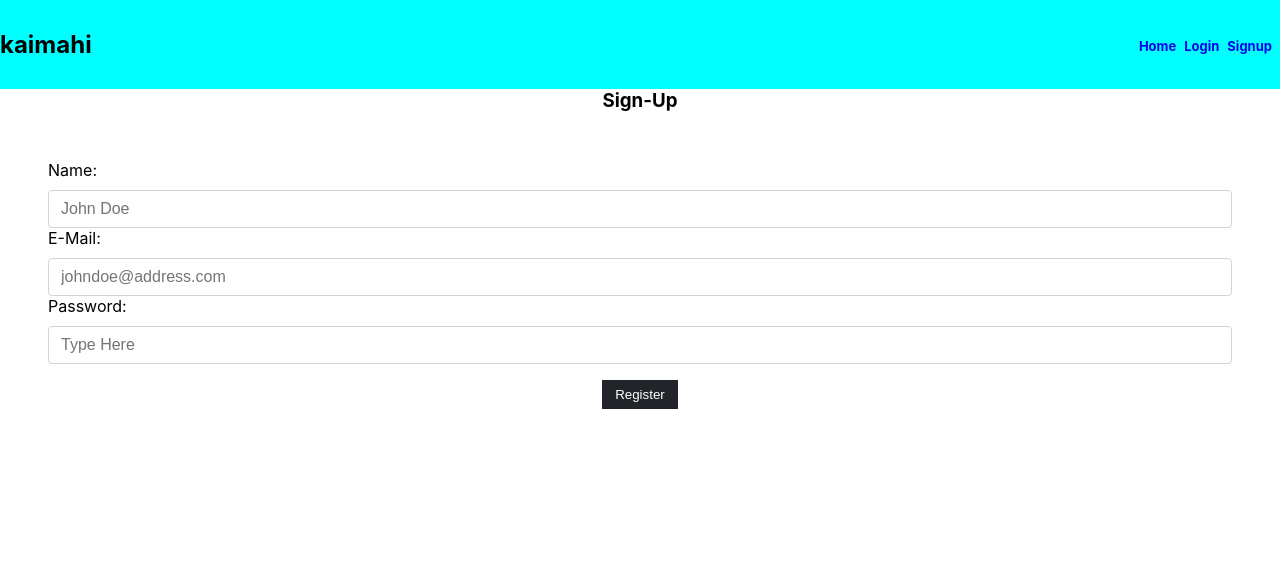
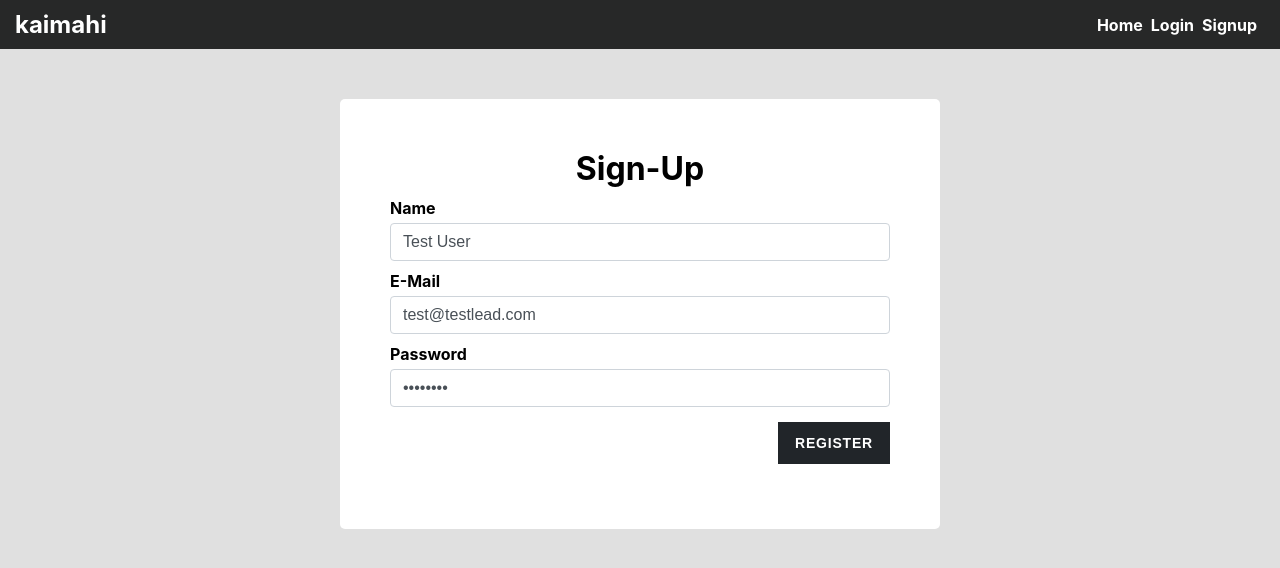
Before and after one commit to jvaughan007/kaimahi-client, a React (Create React App) app: page /signup in a window 1280 px wide. Shown: the top 568 px of the page. Built offline with nearby package versions, Linux system fonts and the light colour scheme.

Commit message:
updated styling and got rid of console logs

```diff
--- a/src/App.css
+++ b/src/App.css
@@ -2,45 +2,57 @@
   box-sizing: border-box;
   margin: 0;
   padding: 0;
-  background-color: #fff;
-}
-html {
-  width: 100%;
 }
 
 html, body {
   margin: 0;
   padding: 0;
+  height: 100%;
+  background-color: #e0e0e0;
 }
 
-.addleadForm {
-  margin: 2rem;
-}
-
-.addleadForm > .formButtons {
-  display: flex;
-  margin: 2rem;
-  justify-content: center;
+.addleadForm .formButtons {
+  text-align: end;
+  margin: 15px 0px;
 }
 
 .formButtons > button {
-  margin: 1rem;
-  justify-content: center;
+  margin-left: 10px;
 }
 
 .loginForm, .signupForm {
-  margin: 3rem;
+  background: white;
+  padding: 50px;
+  border-radius: 5px;
+}
+
+.loginForm h1 {
+  margin: 15px 0;
+  text-align:center;
 }
 
 .loginFormButton, .signupFormButton {
-  display: flex;
-  margin: 1rem;
-  justify-content: center;
+  margin: 15px 0;
+  text-align: right;
+}
+
+.loginFormButton button, .signupFormButton button {
+  padding: 0.75rem 1rem;
+  font-size: 14px;
+  font-weight: bold;
+  letter-spacing: 0.8px;
+  text-transform: uppercase;
+}
+
+.form-control {
+  margin: 10px 0;
 }
 
 .form-control label {
   display: block;
-  margin-bottom: 10px;
+  font-weight: bold;
+  letter-spacing: 0.8;
+  margin-bottom: 5px;
 }
 
 .form-control input {
@@ -95,7 +107,7 @@ button {
 
 .userHeader {
   display: flex;
-  justify-content: center;
+
 }
 
 .adminTools {
@@ -121,20 +133,19 @@ nav > a, nav > button {
 }
 
 .appLogo h2 {
-  background-color: aqua;
+  background-color: #272828;
+  color: white;
 }
 
 .navLinkList > li {
-  background-color: aqua;
+  background-color: #272828;
   font-weight: bold;
 }
 
 .navLinkList > li > a {
-  text-decoration-line: none;
-  list-style-type: none;
+  text-decoration: none;
   margin-right: .5rem;
-  font-size: small;
-  background-color: aqua;
+  color: white;
 }
 
 .navLinkList > li > a:hover {
@@ -142,7 +153,7 @@ nav > a, nav > button {
 }
 
 .navLinkList {
-  background-color: aqua;
+  background-color: #272828;
   display: flex;
   align-items: baseline;
   list-style: none;
@@ -156,8 +167,13 @@ nav > a, nav > button {
   display: flex;
   justify-content: space-between;
   align-items: center;
-  padding: 30px 0%;
-  background-color: aqua;
+  padding: 10px 15px;
+  background-color: #272828;
+}
+
+.AddLeadForm {
+  margin: 10px;
+  border-bottom: 1px solid #c3c3c3;
 }
 
 .leadTool {
@@ -174,6 +190,7 @@ nav > a, nav > button {
 
 .viewedUser {
   font-size: large;
+  flex: 1;
 }
 
 .welcome {
@@ -214,7 +231,43 @@ nav > a, nav > button {
 
 .leadsTable {
   overflow-x: auto;
-  overflow-y:auto;
+}
+
+.tableHeader {
+  margin: 10px;
+}
+
+.leadsList {
+  padding: 0;
+  margin: 0 10px;
+  list-style: none;
+}
+
+.leadsList li {
+  display: flex;
+  flex-wrap: wrap;
+  background: white;
+  padding: 10px 15px;
+  border-radius: 5px;
+  align-items: center;
+  border: 1px solid lightgrey;
+  margin-bottom: 15px;
+}
+
+.leadsList .leadsDetails {
+  text-overflow: ellipsis;
+  overflow: hidden;
+}
+
+.last-contacted-date {
+  color: #757575;
+  font-weight: bold;
+  font-size: 13px;
+  margin-top: 5px;
+}
+
+.leadsList button {
+  margin: 10px 10px 10px 0;
 }
 
 .Features {
@@ -233,6 +286,22 @@ nav > a, nav > button {
 }
 
 @media screen and (min-width: 767px) {
+  .loginForm, .signupForm {
+    margin: 50px auto;
+    width: 600px;
+  }
+
+  .dashboardContainer {
+    width: 600px;
+  }
+
+  .leadsList .leadsDetails {
+    flex: 1;
+  }
+
+  .leadsList button {
+    margin: 0 0 0 10px;
+  }
 
   .Features {
     display: flex;
--- a/src/App.js
+++ b/src/App.js
@@ -16,7 +16,6 @@ import './App.css';
 
 export const PrivateRoute = ({component: Component, currentUser, ...rest}) => {
   const [loading, setLoading] = useState(true)
-  console.log('herec')
   useEffect(() => {
     if(currentUser.accessToken) {
       setLoading(false);
--- a/src/pages/AddLeadForm/index.js
+++ b/src/pages/AddLeadForm/index.js
@@ -1,19 +1,16 @@
 import React, { Component } from "react";
-import config from '../../config';
+import config from "../../config";
 import KaimahiContext from "../../KaimahiContext";
-
-
-
 
 class AddLead extends Component {
   static contextType = KaimahiContext;
   constructor(props) {
-        super(props)
+    super(props);
     this.state = {
-            name: null,
-            email: null,
-            phone: null,
-            lastContacted: null,
+      name: "",
+      email: "",
+      phone: "",
+      lastContacted: "",
     };
   }
 
@@ -22,19 +19,22 @@ class AddLead extends Component {
       name: leadToEdit.name,
       email: leadToEdit.email,
       phone: leadToEdit.phone,
-            lastContacted: leadToEdit.lastContacted.substring(0, leadToEdit.lastContacted.length - 8),
-        })
-    }
+      lastContacted: leadToEdit.lastContacted.substring(
+        0,
+        leadToEdit.lastContacted.length - 8
+      ),
+    });
+  };
 
   componentDidUpdate(prevProps) {
     if (prevProps.leadToEdit !== this.props.leadToEdit) {
-            this.setLeadInState(this.props.leadToEdit)
+      this.setLeadInState(this.props.leadToEdit);
     }
   }
 
   componentDidMount() {
     if (this.props.leadToEdit && this.props.leadToEdit.id) {
-            this.setLeadInState(this.props.leadToEdit)
+      this.setLeadInState(this.props.leadToEdit);
     }
   }
 
@@ -47,75 +47,118 @@ class AddLead extends Component {
       email: this.state.email,
       phone: this.state.phone,
       last_contacted: this.state.lastContacted,
-            account_id: currentUser.id
-        }
+      account_id: currentUser.id,
+    };
     const headersAndData = {
       headers: {
-                'Accept': 'application/json',
-                'Content-Type': 'application/json',
-                'authorization': currentUser.accessToken
+        Accept: "application/json",
+        "Content-Type": "application/json",
+        authorization: currentUser.accessToken,
       },
-            body: JSON.stringify(data)
-        }
+      body: JSON.stringify(data),
+    };
     let optionsForFetch = {
-            method: 'POST',
-            ...headersAndData
+      method: "POST",
+      ...headersAndData,
     };
     if (this.props.leadToEdit.id) {
       url = `${config.CONFIG_API_ENDPOINT}/api/v1/leads/${this.props.leadToEdit.id}`;
       optionsForFetch = {
-                method: 'PATCH',
-                ...headersAndData
-            }
+        method: "PATCH",
+        ...headersAndData,
+      };
     }
     fetch(url, optionsForFetch)
-        .then(res => res.json())
+      .then((res) => res.json())
       .then((resp) => {
         this.closeForm();
-            window.location.href='/dashboard';
-        })
-    }
+        window.location.href = "/dashboard";
+      });
+  };
 
   handleChange = (e) => {
     this.setState({
-            [e.target.name]: e.target.value
-        })
-    }
+      [e.target.name]: e.target.value,
+    });
+  };
 
   closeForm = () => {
     this.props.toggleForm();
-    }
+  };
 
   render() {
-        const { name, email, phone, lastContacted } = this.state
+    const { name, email, phone, lastContacted } = this.state;
     const { leadToEdit } = this.props;
     return (
       <>
-            <h3 class="leadFormHeader">{leadToEdit && leadToEdit.id ? `Edit ${leadToEdit.name}` : 'Add a new lead'}</h3>
-            <form className="addleadForm" ref="form" onSubmit={this.handleSubmit}>
+        <h3 class="leadFormHeader">
+          {leadToEdit && leadToEdit.id
+            ? `Edit ${leadToEdit.name}`
+            : "Add a new lead"}
+        </h3>
+        <form className="addleadForm" onSubmit={this.handleSubmit}>
           <div className="form-control">
-                    <label for="name">Name:</label>
-                    <input required type="text" name="name" id="name" value={name} onChange={this.handleChange} placeholder="John Doe" />
+            <label htmlFor="name">Name:</label>
+            <input
+              required
+              type="text"
+              name="name"
+              id="name"
+              value={name}
+              onChange={this.handleChange}
+              placeholder="John Doe"
+            />
           </div>
           <div className="form-control">
-                    <label for="email">E-Mail:</label>
-                    <input required type="text" name="email" id="email" value={email} onChange={this.handleChange} placeholder="johndoe@address.com" />
+            <label htmlFor="email">E-Mail:</label>
+            <input
+              required
+              type="text"
+              name="email"
+              id="email"
+              value={email}
+              onChange={this.handleChange}
+              placeholder="johndoe@address.com"
+            />
           </div>
           <div className="form-control">
-                    <label for="password">Phone:</label>
-                    <input required type="text" name="phone" id="phone" value={phone} onChange={this.handleChange} placeholder="+44(0)257362" />
+            <label htmlFor="password">Phone:</label>
+            <input
+              required
+              type="text"
+              name="phone"
+              id="phone"
+              value={phone}
+              onChange={this.handleChange}
+              placeholder="+44(0)257362"
+            />
           </div>
           <div className="form-control">
-                    <label for="lastContacted">Last Contacted:</label>
-                    <input required type="datetime-local" name="lastContacted" id="lastContacted" value={lastContacted} onChange={this.handleChange} />
+            <label htmlFor="lastContacted">Last Contacted:</label>
+            <input
+              required
+              type="datetime-local"
+              name="lastContacted"
+              id="lastContacted"
+              value={lastContacted}
+              onChange={this.handleChange}
+            />
           </div>
           <div className="formButtons">
-                <button type="submit" className="signupButton" >{leadToEdit && leadToEdit.id ? 'Update' : 'Add Lead'}</button>
-                <button onClick={this.closeForm} type="button" className="signupButton" >Cancel</button>
+            <button type="submit" className="signupButton">
+              {leadToEdit && leadToEdit.id ? "Update" : "Submit"}
+            </button>
+            <button
+              onClick={this.closeForm}
+              type="button"
+              className="signupButton"
+            >
+              Cancel
+            </button>
           </div>
         </form>
       </>
-        )
+    );
   }
 }
 
--- a/src/pages/Dashboard/index.js
+++ b/src/pages/Dashboard/index.js
@@ -4,33 +4,25 @@ import config from "../../config";
 import { Link } from "react-router-dom";
 import AddLead from "../AddLeadForm";
 
-
-
-const ListLeads = (props) => (
-  <div className="leadsTable">
-    <table className="center">
-      <thead>
-        <tr>
-          <th>Name</th>
-          <th>Last Contacted</th>
-          <th>Phone</th>
-          <th>Email</th>
-          <th>Actions</th>
-        </tr>
-      </thead>
-      <tbody>
+const ListLeadsUL = (props) => (
+  <ul className="leadsList">
     {props.leads.map(lead => (
-          <tr key={lead.id}>
-            <td>{lead.name}</td>
-            <td>{new Date(lead.lastContacted).toLocaleDateString()}</td>
-            <td>{lead.phone}</td>
-            <td>{lead.email}</td>
-            <th><button className="leadTool" onClick={() => props.editLead(lead)}>Edit</button><button className="leadTool" onClick={() => props.handleDelete(lead)}>Delete</button></th>
-          </tr>
+      <li key={lead.id}>
+        <div className="leadsDetails">
+          <b><Link to={`/leads/${lead.id}`}>{lead.name}</Link></b><br />
+          <a href={`tel:${lead.phone}`}>{lead.phone}</a><br />
+          <a href={`mailto:${lead.email}`}>{lead.email}</a><br />
+          <div className="last-contacted-date">
+            Last contacted on {new Date(lead.lastContacted).toLocaleDateString()}
+          </div>
+        </div>
+        <div>
+          <button onClick={() => props.editLead(lead)}>Edit</button>
+          <button onClick={() => props.handleDelete(lead)}>Delete</button>
+        </div>
+      </li>
     ))}
-      </tbody>
-    </table>
-  </div>
+  </ul>
 )
 
 class Dashboard extends React.Component {
@@ -43,7 +35,6 @@ class Dashboard extends React.Component {
     }
 
     handleFilter = (e) => {
-      console.log(e.target.value);
       if (e.target.value === 1) {
 
       }
@@ -58,18 +49,11 @@ class Dashboard extends React.Component {
           'authorization': currentUser.accessToken
         }
       })
-      .then(res => res.json())
-      .then(data => {
-          this.setState({
-            leads: data
+      .then(() => {
+        this.fetchLeads();
+      }).catch(e => {
+        console.error(e)
       })
-      })
-      .then(
-        window.location.href='/dashboard'
-      ).catch(e => {
-          console.log(e)
-      })
-
     }
 
     editLead = (lead) => {
@@ -80,6 +64,10 @@ class Dashboard extends React.Component {
     }
 
     componentDidMount() {
+      this.fetchLeads();
+    }
+
+    fetchLeads = () => {
       const { currentUser } = this.context
       fetch(`${config.CONFIG_API_ENDPOINT}/api/v1/accounts/${currentUser.id}`, {
         method: 'GET',
@@ -89,14 +77,13 @@ class Dashboard extends React.Component {
         }
       })
       .then(res => {
-        console.log(res)
-        return res.json()})
-      .then(data => {
+        return res.json()
+      }).then(data => {
         this.setState({
           leads: data
         })
       }).catch(e => {
-          console.log(e)
+        console.error(e)
       })
     }
 
@@ -113,20 +100,16 @@ class Dashboard extends React.Component {
         <div className="dashboardContainer">
         <div className= "userHeader">
           <h2 className="viewedUser">{this.context.currentUser.name}'s Dashboard</h2>
-        </div>
           <div className="adminTools">
-
             <button onClick={this.toggleForm} type="button">Add lead</button>
           </div>
-        <div className="marketers" style={{display: "grid", justifyContent: "center"}}>
-          <div className="usernameContainer" style={{display: "flex", justifyContent: "align-left"}}>
-
         </div>
+        <div className="marketers">
           {this.state.showLeadForm ? <div className="AddLeadForm">
             <AddLead leadToEdit={this.state.leadToEdit} toggleForm={this.toggleForm} />
           </div> : null}
-          <h3 className="tableHeader" style={{ marginLeft: "20px" }}>Leads</h3>
-          <ListLeads editLead={this.editLead} leads={this.state.leads} handleDelete={this.handleDelete } />
+          <h3 className="tableHeader">Leads</h3>
+          <ListLeadsUL editLead={this.editLead} leads={this.state.leads} handleDelete={this.handleDelete } />
         </div>
       </div>
       )
--- a/src/pages/LoginPage/index.js
+++ b/src/pages/LoginPage/index.js
@@ -1,59 +1,78 @@
 import React, { Component } from "react";
-import config from "../../config"
+import config from "../../config";
 import KaimahiContext from "../../KaimahiContext";
 
 class LoginPage extends Component {
   static contextType = KaimahiContext;
   state = {
-        email: null,
-        password: null
-    }
+    email: "test@test.com",
+    password: "12345",
+  };
 
   loginAction = (e) => {
     e.preventDefault();
     fetch(`${config.CONFIG_API_ENDPOINT}/login`, {
-            method: 'POST',
-            body: JSON.stringify({ email: this.state.email, password: this.state.password }),
+      method: "POST",
+      body: JSON.stringify({
+        email: this.state.email,
+        password: this.state.password,
+      }),
       headers: {
-                'Content-Type': 'application/json'
-            }
+        "Content-Type": "application/json",
+      },
     })
-        .then(res => res.json())
-        .then(data => {
+      .then((res) => res.json())
+      .then((data) => {
         delete data.password;
         // store in context
         this.context.setCurrentUser(data);
         // store in sessionStorage
         sessionStorage.setItem("currentUser", JSON.stringify(data));
-            window.location.href = "/dashboard"
-        }).catch(e => {
-            console.log(e)
+        window.location.href = "/dashboard";
       })
-    }
+      .catch((e) => {
+        console.error(e);
+      });
+  };
 
   changeValue = (e) => {
     this.setState({
-            [e.target.name]: e.target.value
-        })
-    }
+      [e.target.name]: e.target.value,
+    });
+  };
 
   render() {
     return (
       <form className="loginForm" onSubmit={this.loginAction}>
+        <h1>Login</h1>
         <div className="form-control">
-                <label for="email">E-mail:</label>
-                <input onChange={this.changeValue} type="email" name="email" id="email"/>
+          <label htmlFor="email">E-mail</label>
+          <input
+            required
+            onChange={this.changeValue}
+            type="email"
+            name="email"
+            value={this.state.email}
+            id="email"
+          />
         </div>
         <div className="form-control">
-                <label for="password">Password:</label>
-                <input onChange={this.changeValue} type="password" name="password" id="password" />
+          <label htmlFor="password">Password</label>
+          <input
+            required
+            onChange={this.changeValue}
+            type="password"
+            value={this.state.password}
+            name="password"
+            id="password"
+          />
         </div>
         <div className="loginFormButton">
           <button type="submit">Login</button>
         </div>
       </form>
-        )
+    );
   }
 }
 
-export default LoginPage
+export default LoginPage;
--- a/src/pages/Signup/index.js
+++ b/src/pages/Signup/index.js
@@ -1,89 +1,104 @@
 import React, { Component } from "react";
-import config from '../../config';
-
-
-
+import config from "../../config";
 
 class Signup extends Component {
+  constructor(props) {
+    super(props);
+    this.state = {
+      name: "Test User",
+      email: "test@testlead.com",
+      password: "password",
+    };
+  }
 
   handleSubmit = (e) => {
     e.preventDefault();
-        console.log('signup button clicked');
-        console.log(this.state);
-        console.log(`${this.state.name} created with e-mail ${this.state.email}`);
     fetch(`${config.CONFIG_API_ENDPOINT}/signup`, {
-            method: 'POST',
+      method: "POST",
       headers: {
-                'Accept': 'application/json',
-                'Content-Type': 'application/json',
+        Accept: "application/json",
+        "Content-Type": "application/json",
       },
       body: JSON.stringify({
         name: this.state.name,
         email: this.state.email,
-                password: this.state.password
+        password: this.state.password,
+      }),
     })
-        })
-        .then(res => res.json())
+    .then((res) => res.json())
     .then(() => {
-            window.location.href='/login';
-        })
-
-    }
-
-    constructor(props) {
-        super(props)
-
-        this.state = {
-            name: '',
-            email: '',
-            password:''
-        }
-    }
+        window.location.href = "/login";
+    });
+  };
 
   handleNameChange = (e) => {
     this.setState({
-            name: e.target.value
-        })
-    }
+      name: e.target.value,
+    });
+  };
 
   handleEmailChange = (e) => {
     this.setState({
-            email: e.target.value
-        })
-    }
+      email: e.target.value,
+    });
+  };
 
   handlePasswordChange = (e) => {
     this.setState({
-            password: e.target.value
-        })
-    }
+      password: e.target.value,
+    });
+  };
 
   render() {
-        const { name, email, password } = this.state
+    const { name, email, password } = this.state;
     return (
       <div className="signupContainer">
-        <h3 className="signupHeader">Sign-Up</h3>
         <div className="signupForm">
-            <form ref="form" onSubmit={this.handleSubmit}>
+            <h1 className="signupHeader">Sign-Up</h1>
+          <form onSubmit={this.handleSubmit}>
             <div className="form-control">
-                    <label for="name">Name:</label>
-                    <input type="text" id="name" value={name} onChange={this.handleNameChange} placeholder="John Doe" />
+              <label htmlFor="name">Name</label>
+              <input
+                required
+                type="text"
+                id="name"
+                value={name}
+                onChange={this.handleNameChange}
+                placeholder="John Doe"
+              />
             </div>
             <div className="form-control">
-                    <label for="email">E-Mail:</label>
-                    <input type="text" id="email" value={email} onChange={this.handleEmailChange} placeholder="johndoe@address.com" />
+              <label htmlFor="email">E-Mail</label>
+              <input
+                required
+                type="text"
+                id="email"
+                value={email}
+                onChange={this.handleEmailChange}
+                placeholder="johndoe@address.com"
+              />
             </div>
             <div className="form-control">
-                    <label for="password">Password:</label>
-                    <input type="password" id="password" value={password} onChange={this.handlePasswordChange} placeholder="Type Here" />
+              <label htmlFor="password">Password</label>
+              <input
+                required
+                type="password"
+                id="password"
+                value={password}
+                onChange={this.handlePasswordChange}
+                placeholder="Type Here"
+              />
             </div>
             <div className="signupFormButton">
-                <button type="submit" className="signupButton" >Register</button>
+              <button type="submit" className="signupButton">
+                Register
+              </button>
             </div>
           </form>
         </div>
       </div>
-    )}
+    );
+  }
 }
 
 export default Signup;
```
Also changed, not shown: src/pages/ViewLead/index.js (+22 -13 lines), 1 other file (tests, documents, lock files or other folders). Lines whose indentation alone changed are shown as unchanged.
